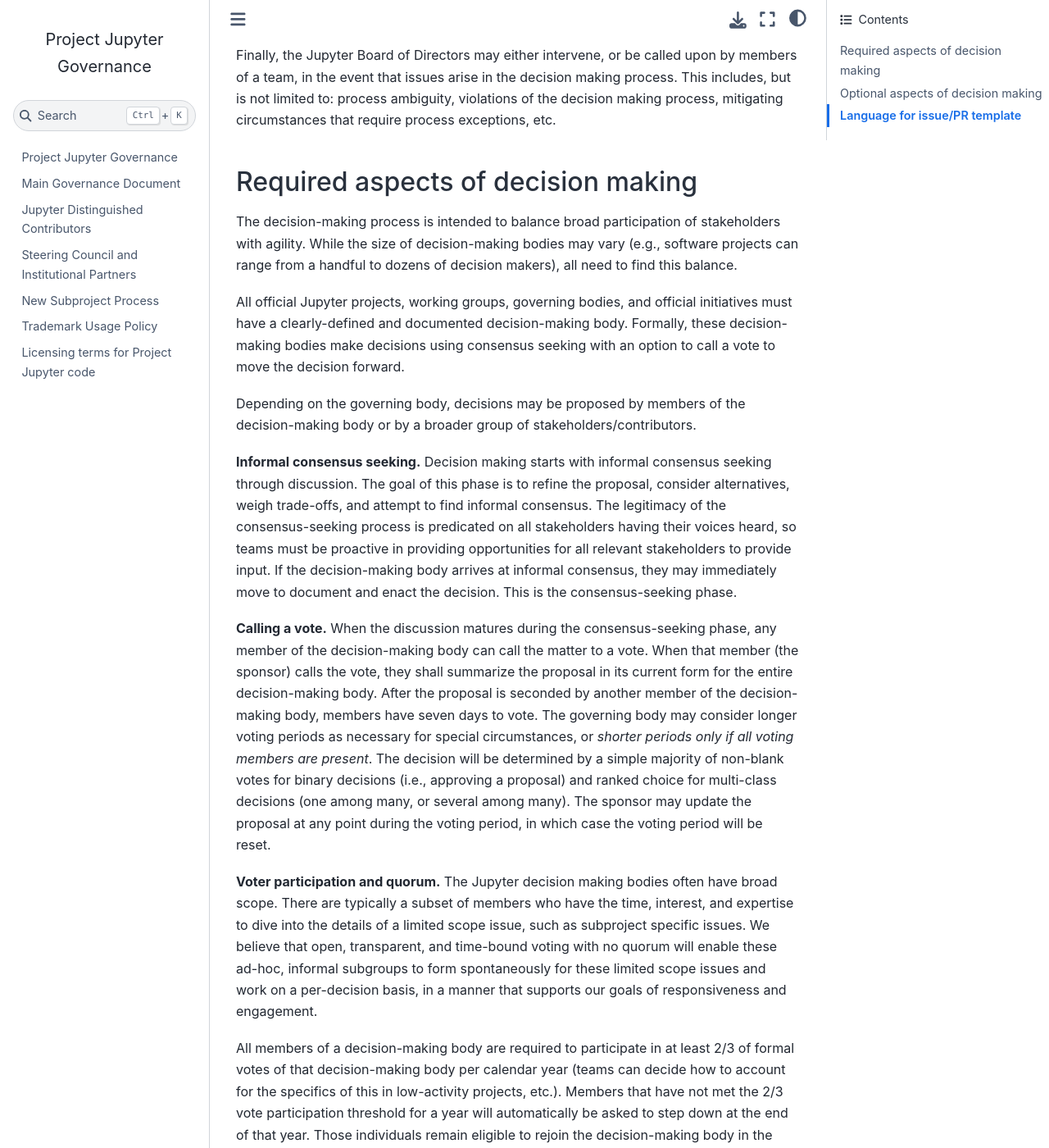
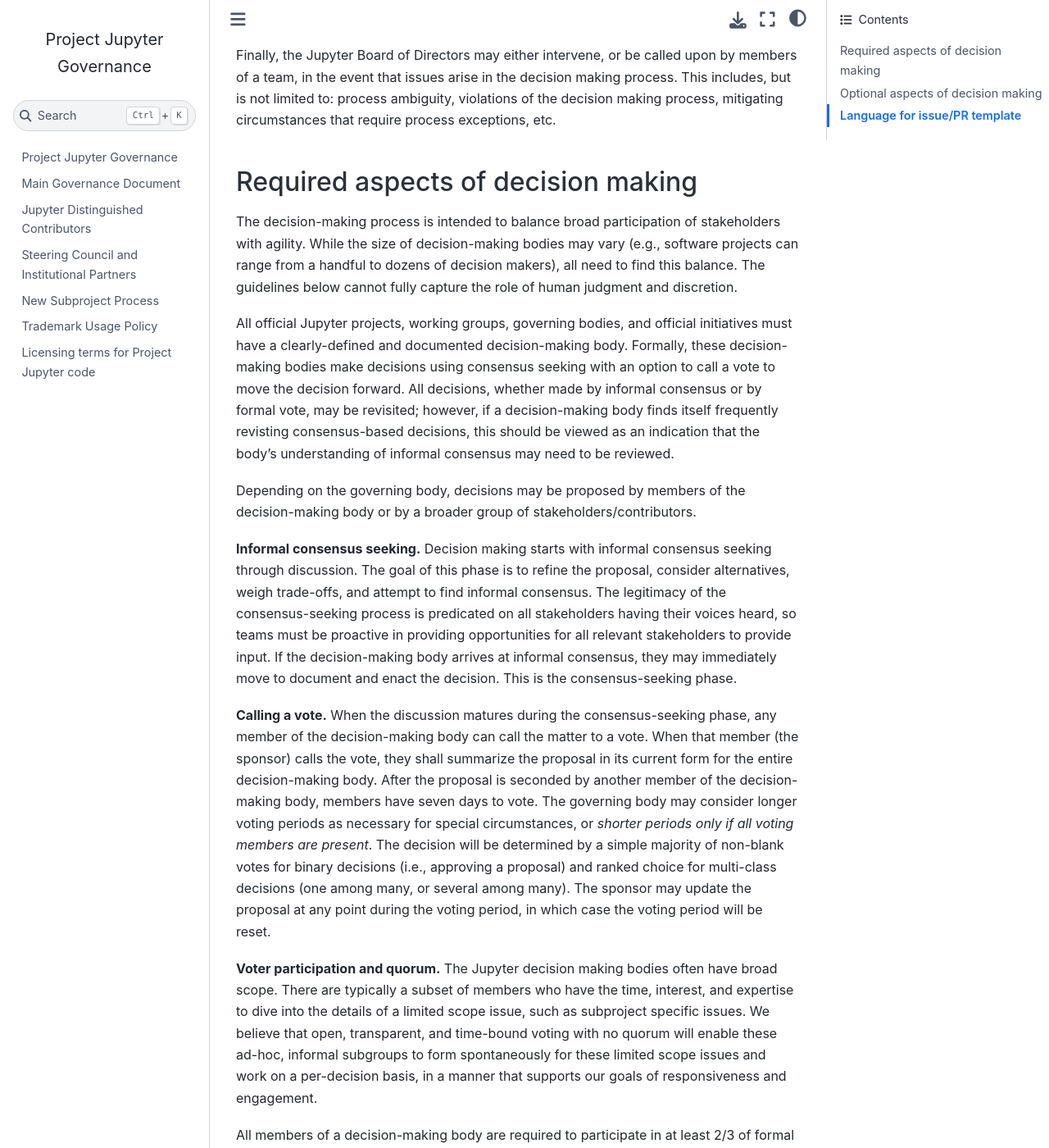
Before and after one commit to jupyter/governance, a Jupyter Book: the page built from decision_making.md, in a window 1280 px wide and 1400 px high, scrolled down 302 px. Shown: the whole window at 82% size. Built offline with Jupyter Book 1.0.4 settings and Sphinx 7.4.7 and the Sphinx Book theme 1.1.4, drawn with Linux system fonts in a browser that asks for light colours; pages that are not in the unit, such as notebooks, are missing from menus; some of the changed text lies outside the part shown.

Commit message:
Update decision_making.md
This addresses [Jason's comments](https://github.com/jupyter/governance/pull/98#discussion_r645799500) about informal consensus.

```diff
--- a/decision_making.md
+++ b/decision_making.md
@@ -8,9 +8,9 @@
 
 ## Required aspects of decision making
 
-The decision-making process is intended to balance broad participation of stakeholders with agility. While the size of decision-making bodies may vary (e.g., software projects can range from a handful to dozens of decision makers), all need to find this balance.
+The decision-making process is intended to balance broad participation of stakeholders with agility. While the size of decision-making bodies may vary (e.g., software projects can range from a handful to dozens of decision makers), all need to find this balance. The guidelines below cannot fully capture the role of human judgment and discretion.
 
-All official Jupyter projects, working groups, governing bodies, and official initiatives must have a clearly-defined and documented decision-making body. Formally, these decision-making bodies make decisions using consensus seeking with an option to call a vote to move the decision forward.
+All official Jupyter projects, working groups, governing bodies, and official initiatives must have a clearly-defined and documented decision-making body. Formally, these decision-making bodies make decisions using consensus seeking with an option to call a vote to move the decision forward. All decisions, whether made by informal consensus or by formal vote, may be revisited; however, if a decision-making body finds itself frequently revisting consensus-based decisions, this should be viewed as an indication that the body's understanding of informal consensus may need to be reviewed.
 
 Depending on the governing body, decisions may be proposed by members of the decision-making body or by a broader group of stakeholders/contributors.
 
@@ -22,8 +22,7 @@
 
 All members of a decision-making body are required to participate in at least 2/3 of formal votes of that decision-making body per calendar year (teams can decide how to account for the specifics of this in low-activity projects, etc.). Members that have not met the 2/3 vote participation threshold for a year will automatically be asked to step down at the end of that year. Those individuals remain eligible to rejoin the decision-making body in the future as they become available to participate at the required level. The quorum for all formal votes will be 50% and a "blank" option will always be included, with the "blank" option counting towards the quorum but not included in totals for calculating results.
 
-
-**Recording.** Once a decision has been made during the consensus-seeking phase or by a formal vote, the decision-making body will record the decision in an appropriate location that is as open as possible given the decision and the work of the particular body.
+**Recording.** Once a decision has been made during the consensus-seeking phase or by a formal vote, the decision-making body will record the decision e.g., in Team Compass issues for decision-making bodies whose workflow is on GitHub or other equivalent and publicly visible mechanisms.
 
 ## Optional aspects of decision making
 
```
